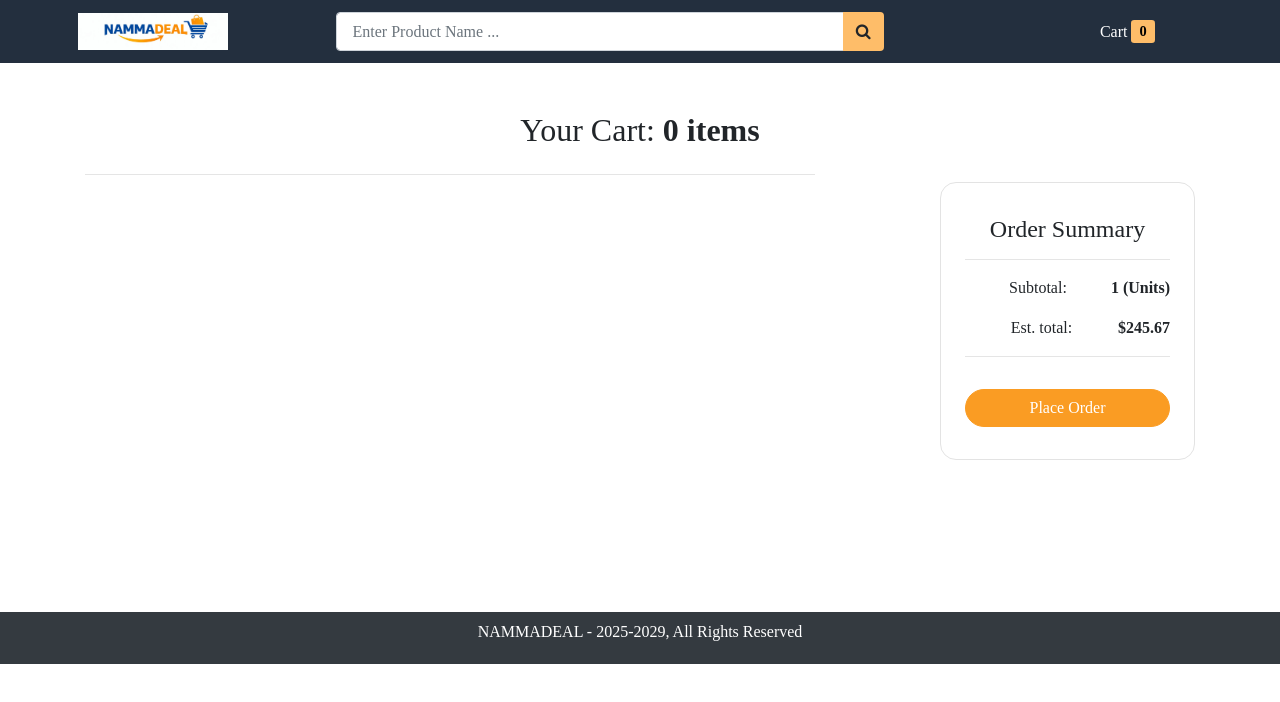
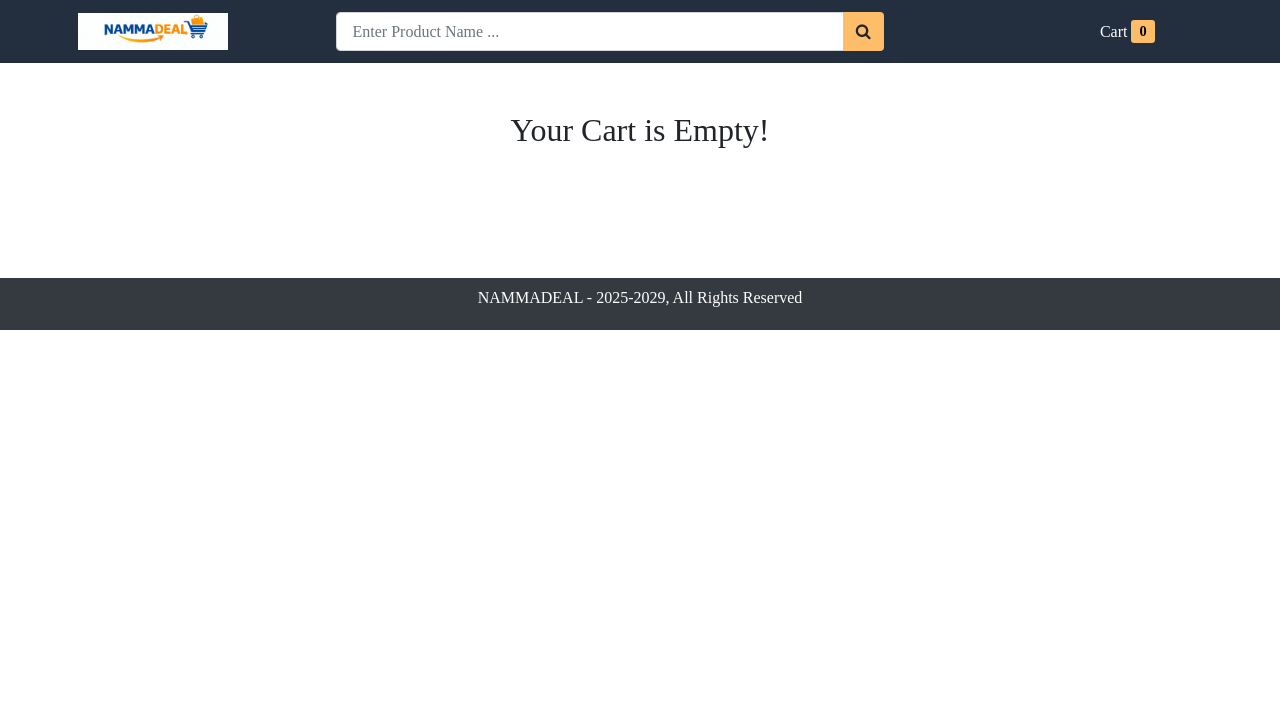
Before and after one commit to PRAVEEN-D194/Ecommerce-proj, a React (Create React App) app in the folder frontend/: page /cart in a window 1280 px wide. Shown: the top 702 px of the page. Built offline with nearby package versions, Linux system fonts and the light colour scheme.

Commit message:
card order summary

```diff
--- a/frontend/src/components/Cart.js
+++ b/frontend/src/components/Cart.js
@@ -6,7 +6,7 @@ export default function Cart({cartItems, setCartItems}) {
         function increaseqty(item){
             if(item.product.stock == item.qty)return;
             const updatedItems = cartItems.map((i)=>{
-                if(i.pruduct._id === item.product._id){
+                if(i.product._id == item.product._id){
                     i.qty++;
                 }
                 return i;
@@ -16,7 +16,7 @@ export default function Cart({cartItems, setCartItems}) {
         function decreaseqty(item){
             if(item.qty == 1)return;
                 const updatedItems = cartItems.map((i)=>{
-                    if(i.product._id === item.product._id){
+                    if(i.product._id == item.product._id){
                         i.qty--;
                     }
                     return i;
@@ -32,7 +32,7 @@ export default function Cart({cartItems, setCartItems}) {
             setCartItems(updatedItems);
         }
 
-    return <div className="container container-fluid">
+    return cartItems.length > 0 ? <Fragment><div className="container container-fluid">
         <h2 className="mt-5">Your Cart: <b>{cartItems.length} items</b></h2>
 
             <div className="row d-flex justify-content-between">
@@ -78,8 +78,8 @@ export default function Cart({cartItems, setCartItems}) {
                     <div id="order_summary">
                         <h4>Order Summary</h4>
                         <hr />
-                        <p>Subtotal:  <span className="order-summary-values">1 (Units)</span></p>
-                        <p>Est. total: <span className="order-summary-values">$245.67</span></p>
+                        <p>Subtotal:  <span className="order-summary-values">{cartItems.reduce((acc, item)=> (acc + item.qty), 0)} (Units)</span></p>
+                        <p>Est. total: <span className="order-summary-values">${cartItems.reduce((acc, item)=> (acc + item.product.price *item.qty), 0)}</span></p>
 
                         <hr />
                         <button id="checkout_btn" className="btn btn-primary btn-block">Place Order</button>
@@ -87,4 +87,5 @@ export default function Cart({cartItems, setCartItems}) {
                 </div>
             </div>
         </div>
+        </Fragment>: <h2 className="mt-5">Your Cart is Empty!</h2>
 }
```
